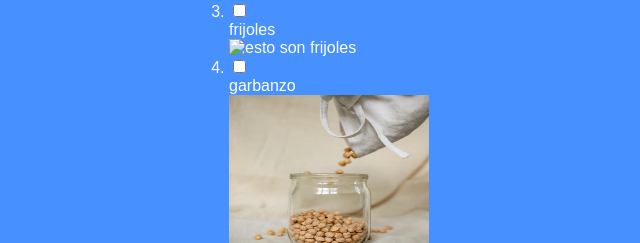
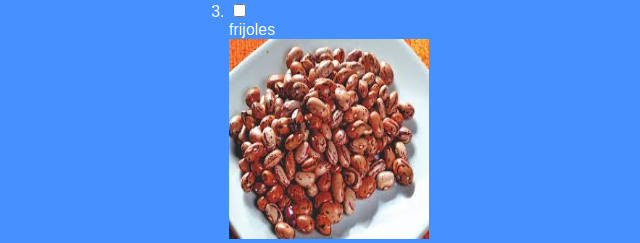
Before and after one commit to diegoJIMENEz23/diegoJIMENEz23.github.io, a plain HTML site: page index.html in a window 1280 px wide. Shown: the part 2466-2709 px from the top of the page, without its empty margins (331-971 px from the left). Drawn offline with Linux system fonts and the light colour scheme; files whose address does not match are found by name.

Commit message:
intentando solucionar bug

```diff
--- a/index.html
+++ b/index.html
@@ -123,7 +123,7 @@
             <img
               height="200px"
               width="200px"
-              src="./img/frijoles.jpeg"
+              src="./frijoles.jpeg"
               alt="esto son frijoles"
             />
           </li>
```
